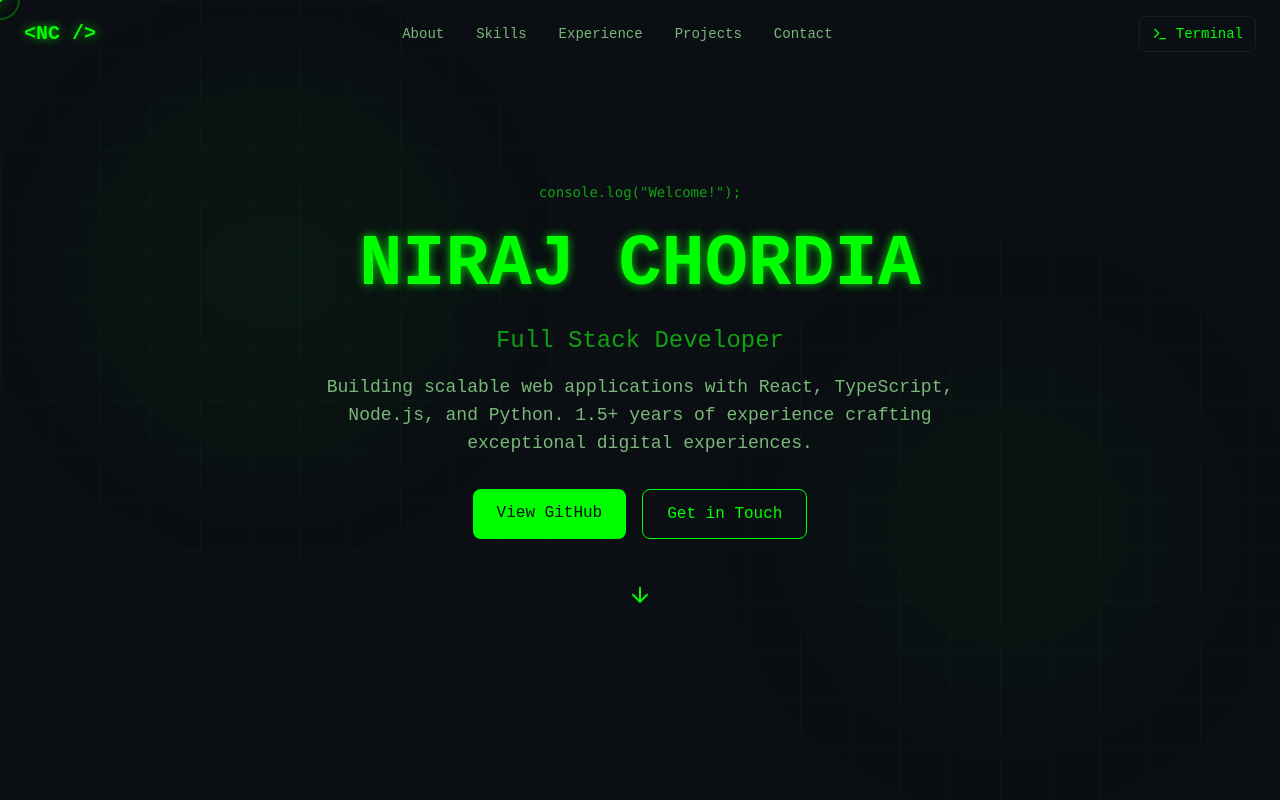
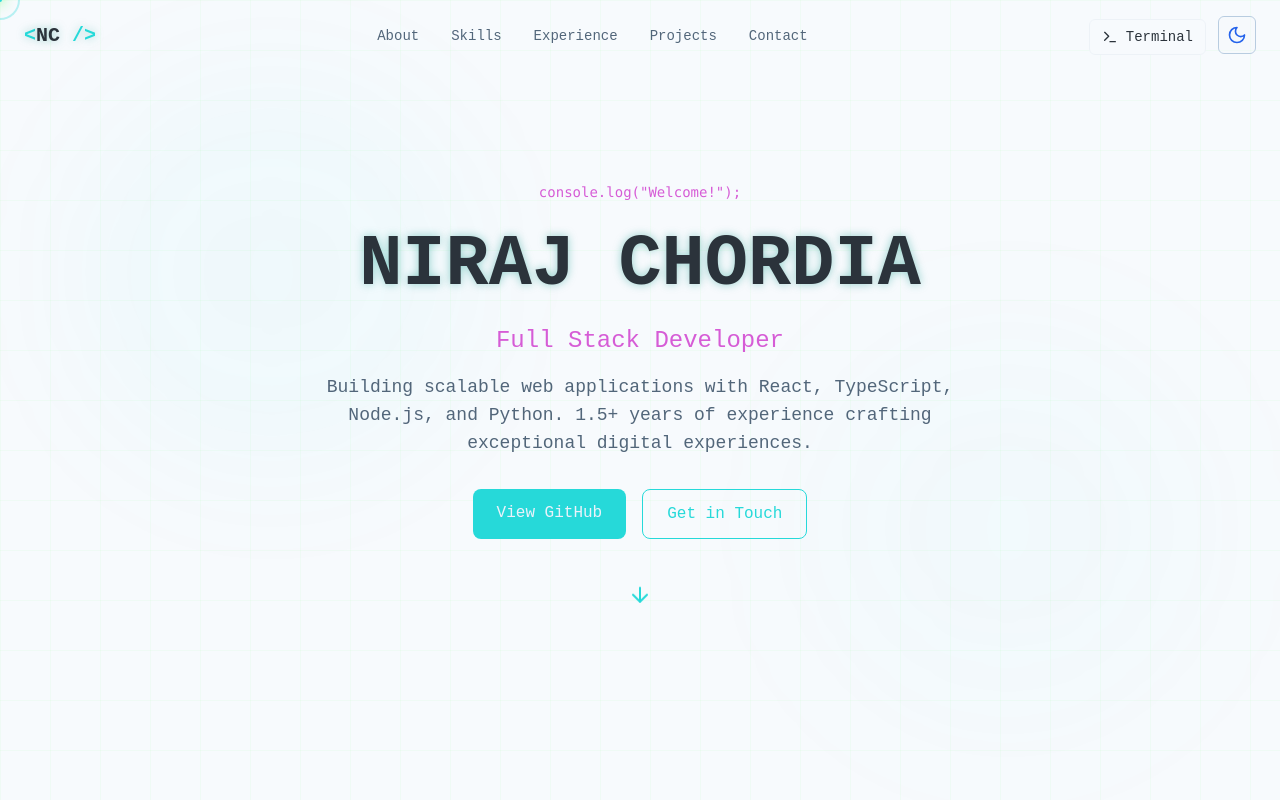
Before and after one commit to Niraj-22/terminal-portfolio-v3, a React (Vite) app: page / in a window 1280 px wide. Shown: the top 800 px of the page. Built offline with nearby package versions, Linux system fonts and the light colour scheme; the HTML template or start-up script is replaced by a standard one.

Commit message:
feat: add theme toggle and classes

```diff
--- a/src/App.tsx
+++ b/src/App.tsx
@@ -3,12 +3,14 @@ import { Toaster as Sonner } from "@/components/ui/sonner";
 import { TooltipProvider } from "@/components/ui/tooltip";
 import { QueryClient, QueryClientProvider } from "@tanstack/react-query";
 import { BrowserRouter, Routes, Route } from "react-router-dom";
+import { ThemeProvider } from "@/contexts/ThemeContext";
 import Index from "./pages/Index";
 import NotFound from "./pages/NotFound";
 
 const queryClient = new QueryClient();
 
 const App = () => (
+  <ThemeProvider>
     <QueryClientProvider client={queryClient}>
       <TooltipProvider>
         <Toaster />
@@ -22,6 +24,7 @@ const App = () => (
         </BrowserRouter>
       </TooltipProvider>
     </QueryClientProvider>
+  </ThemeProvider>
 );
 
 export default App;
--- a/src/components/Navigation.tsx
+++ b/src/components/Navigation.tsx
@@ -1,6 +1,7 @@
 import { useState, useEffect } from "react";
 import { Terminal, Menu, X } from "lucide-react";
 import { Button } from "@/components/ui/button";
+import ThemeToggle from "@/components/ThemeToggle";
 
 interface NavigationProps {
   onTerminalClick: () => void;
@@ -28,11 +29,10 @@ export default function Navigation({ onTerminalClick }: NavigationProps) {
 
   return (
     <nav
-      className={`fixed top-0 left-0 right-0 z-50 transition-all duration-300 ${
-        scrolled
+      className={`fixed top-0 left-0 right-0 z-50 transition-all duration-300 ${scrolled
           ? "bg-background/90 backdrop-blur-lg border-b border-border shadow-lg"
           : "bg-transparent"
-      }`}
+        }`}
     >
       <div className="max-w-7xl mx-auto px-6 py-4">
         <div className="flex items-center justify-between">
@@ -70,6 +70,10 @@ export default function Navigation({ onTerminalClick }: NavigationProps) {
               <Terminal className="w-4 h-4" />
               Terminal
             </Button>
+            {/* Theme toggle (inline style) */}
+            <div className="inline-block ml-3">
+              <ThemeToggle inline />
+            </div>
           </div>
 
           {/* Mobile Menu Button */}
@@ -81,6 +85,8 @@ export default function Navigation({ onTerminalClick }: NavigationProps) {
             >
               <Terminal className="w-4 h-4" />
             </Button>
+            {/* Mobile Theme Toggle */}
+            <ThemeToggle inline className="ml-0" />
             <Button
               onClick={() => setMobileMenuOpen(!mobileMenuOpen)}
               variant="outline"
--- /dev/null
+++ b/src/components/ThemeToggle.tsx
@@ -0,0 +1,30 @@
+import { Sun, Moon } from 'lucide-react';
+import { useTheme } from '@/contexts/ThemeContext';
+
+interface ThemeToggleProps {
+    inline?: boolean; // when true, render inline-friendly styles
+    className?: string;
+}
+
+export default function ThemeToggle({ inline = false, className = '' }: ThemeToggleProps) {
+    const { theme, toggleTheme } = useTheme();
+
+    const baseClasses = inline
+        ? `p-2 rounded-md bg-card/30 border border-border hover:bg-card transition-all duration-200 ${className}`
+        : `fixed top-6 right-6 z-40 p-3 rounded-full bg-card/50 border border-border hover:bg-card transition-all duration-300 hover:scale-110 backdrop-blur-sm ${className}`;
+
+    return (
+        <button
+            onClick={toggleTheme}
+            className={baseClasses}
+            aria-label="Toggle theme"
+            title={`Switch to ${theme === 'dark' ? 'light' : 'dark'} theme`}
+        >
+            {theme === 'dark' ? (
+                <Sun className="w-5 h-5 text-yellow-400 transition-transform duration-300" />
+            ) : (
+                <Moon className="w-5 h-5 text-blue-600 transition-transform duration-300" />
+            )}
+        </button>
+    );
+}
--- /dev/null
+++ b/src/contexts/ThemeContext.tsx
@@ -0,0 +1,61 @@
+import React, { createContext, useContext, useState, useEffect } from 'react';
+
+type Theme = 'dark' | 'light';
+
+interface ThemeContextType {
+    theme: Theme;
+    toggleTheme: () => void;
+}
+
+const ThemeContext = createContext<ThemeContextType | undefined>(undefined);
+
+export function ThemeProvider({ children }: { children: React.ReactNode }) {
+    const [theme, setTheme] = useState<Theme>(() => {
+        // Check localStorage for saved theme
+        if (typeof window !== 'undefined') {
+            const saved = localStorage.getItem('theme');
+            if (saved === 'light' || saved === 'dark') {
+                return saved;
+            }
+            // Check system preference
+            return window.matchMedia('(prefers-color-scheme: dark)').matches ? 'dark' : 'light';
+        }
+        return 'dark';
+    });
+
+    useEffect(() => {
+        // Update localStorage
+        localStorage.setItem('theme', theme);
+
+        // Update document
+        const root = document.documentElement;
+        root.setAttribute('data-theme', theme);
+
+        // Update classes for CSS
+        if (theme === 'light') {
+            root.classList.add('light-theme');
+            root.classList.remove('dark-theme');
+        } else {
+            root.classList.add('dark-theme');
+            root.classList.remove('light-theme');
+        }
+    }, [theme]);
+
+    const toggleTheme = () => {
+        setTheme(prev => prev === 'dark' ? 'light' : 'dark');
+    };
+
+    return (
+        <ThemeContext.Provider value={{ theme, toggleTheme }}>
+            {children}
+        </ThemeContext.Provider>
+    );
+}
+
+export function useTheme() {
+    const context = useContext(ThemeContext);
+    if (context === undefined) {
+        throw new Error('useTheme must be used within a ThemeProvider');
+    }
+    return context;
+}
--- a/src/index.css
+++ b/src/index.css
@@ -2,10 +2,7 @@
 @tailwind components;
 @tailwind utilities;
 
-/* Definition of the design system. All colors, gradients, fonts, etc should be defined here.
-All colors MUST be HSL.
-*/
-
+/* Dark Theme (Default) */
 @layer base {
   :root {
     --background: 220 25% 6%;
@@ -39,6 +36,35 @@ All colors MUST be HSL.
     --cursor-size: 40px;
     --cursor-hover-size: 80px;
   }
+
+  /* Light Theme Colors */
+  [data-theme="light"] {
+    --background: 210 60% 98%;
+    --foreground: 210 15% 20%;
+
+    --terminal-bg: 210 40% 95%;
+    --terminal-border: 210 50% 80%;
+    --terminal-glass: 210 60% 90%;
+
+    --card: 210 50% 97%;
+    --card-foreground: 210 15% 20%;
+
+    --primary: 180 70% 50%;
+    --primary-foreground: 210 60% 95%;
+
+    --secondary: 300 60% 60%;
+    --secondary-foreground: 210 60% 95%;
+
+    --muted: 210 30% 85%;
+    --muted-foreground: 210 20% 40%;
+
+    --accent: 50 100% 80%;
+    --accent-foreground: 210 15% 20%;
+
+    --border: 210 40% 80%;
+    --input: 210 40% 95%;
+    --ring: 180 70% 50%;
+  }
 }
 
 @layer base {
@@ -47,12 +73,14 @@ All colors MUST be HSL.
   }
 
   body {
-    @apply bg-background text-foreground cursor-none;
-    font-family: 'Courier New', Courier, monospace;
+    @apply bg-background text-foreground cursor-none transition-colors duration-300;
+    font-family: "Courier New", Courier, monospace;
   }
 
   /* Hide default cursor */
-  *, *::before, *::after {
+  *,
+  *::before,
+  *::after {
     cursor: none !important;
   }
 }
@@ -60,30 +88,37 @@ All colors MUST be HSL.
 /* Terminal styles */
 @layer components {
   .terminal-container {
-    @apply bg-terminal-bg border-2 border-terminal-border rounded-lg;
+    @apply bg-terminal-bg border-2 border-terminal-border rounded-lg transition-colors duration-300;
     @apply shadow-[0_0_30px_rgba(0,255,0,0.3)];
     backdrop-filter: blur(10px);
-    box-shadow:
-      0 0 30px rgba(0, 255, 0, 0.3),
-      0 10px 40px rgba(0, 0, 0, 0.5);
+    box-shadow: 0 0 30px rgba(0, 255, 0, 0.3), 0 10px 40px rgba(0, 0, 0, 0.5);
+  }
+
+  [data-theme="light"] .terminal-container {
+    box-shadow: 0 0 30px rgba(0, 150, 136, 0.2), 0 10px 40px rgba(0, 0, 0, 0.1);
   }
 
   .terminal-glow {
     text-shadow: 0 0 10px rgba(0, 255, 0, 0.8);
+    transition: text-shadow 0.3s ease;
+  }
+
+  [data-theme="light"] .terminal-glow {
+    text-shadow: 0 0 10px rgba(0, 150, 136, 0.4);
   }
 
   .terminal-line {
-    @apply text-primary font-mono;
+    @apply text-primary font-mono transition-colors duration-300;
     white-space: pre-wrap;
     word-wrap: break-word;
   }
 
   .terminal-prompt {
-    @apply text-secondary font-bold;
+    @apply text-secondary font-bold transition-colors duration-300;
   }
 
   .terminal-cursor {
-    @apply inline-block w-2 h-5 bg-primary animate-pulse ml-1;
+    @apply inline-block w-2 h-5 bg-primary animate-pulse ml-1 transition-colors duration-300;
   }
 }
 
@@ -101,18 +136,33 @@ All colors MUST be HSL.
   }
 
   @keyframes typing {
-    from { width: 0 }
-    to { width: 100% }
+    from {
+      width: 0;
+    }
+    to {
+      width: 100%;
+    }
   }
 
   @keyframes cursor-blink {
-    0%, 50% { opacity: 1; }
-    51%, 100% { opacity: 0; }
+    0%,
+    50% {
+      opacity: 1;
+    }
+    51%,
+    100% {
+      opacity: 0;
+    }
   }
 
   @keyframes float {
-    0%, 100% { transform: translateY(0px); }
-    50% { transform: translateY(-20px); }
+    0%,
+    100% {
+      transform: translateY(0px);
+    }
+    50% {
+      transform: translateY(-20px);
+    }
   }
 
   .animate-fade-in {
--- a/src/pages/Index.tsx
+++ b/src/pages/Index.tsx
@@ -14,7 +14,7 @@ const Index = () => {
   const [showTerminal, setShowTerminal] = useState(false);
 
   return (
-    <div className="min-h-screen bg-background">
+    <div className="min-h-screen bg-background transition-colors duration-300">
       <CustomCursor />
       <ScrollToTop isTerminalOpen={showTerminal} />
       <Navigation onTerminalClick={() => setShowTerminal(!showTerminal)} />
@@ -28,7 +28,7 @@ const Index = () => {
 
       {showTerminal && <TerminalWidget onClose={() => setShowTerminal(false)} />}
 
-      <footer className="py-8 text-center text-sm text-muted-foreground border-t border-border">
+      <footer className="py-8 text-center text-sm text-muted-foreground border-t border-border transition-colors duration-300">
         <p>© 2025 Niraj Chordia. Built with React, TypeScript & Tailwind CSS.</p>
       </footer>
     </div>
```
Lines whose indentation alone changed are shown as unchanged.
